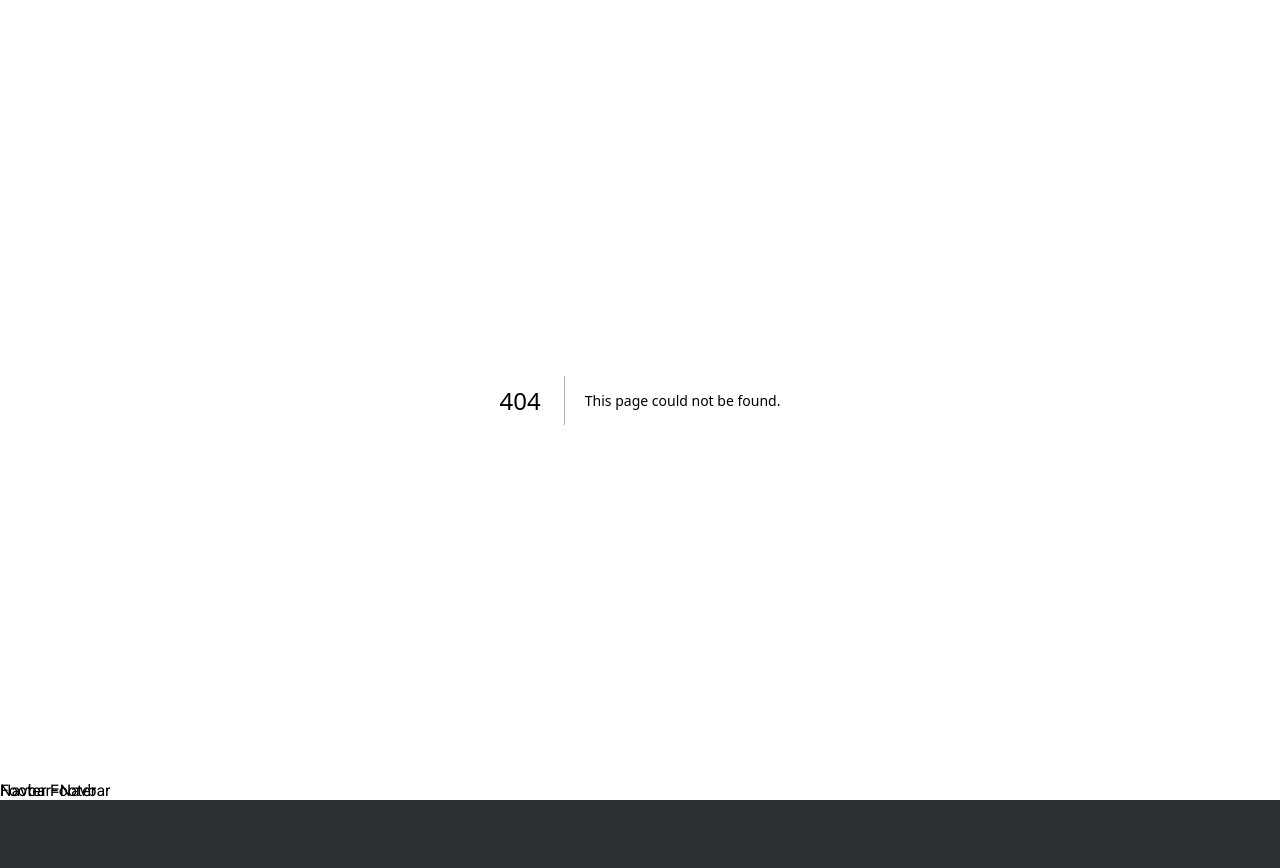
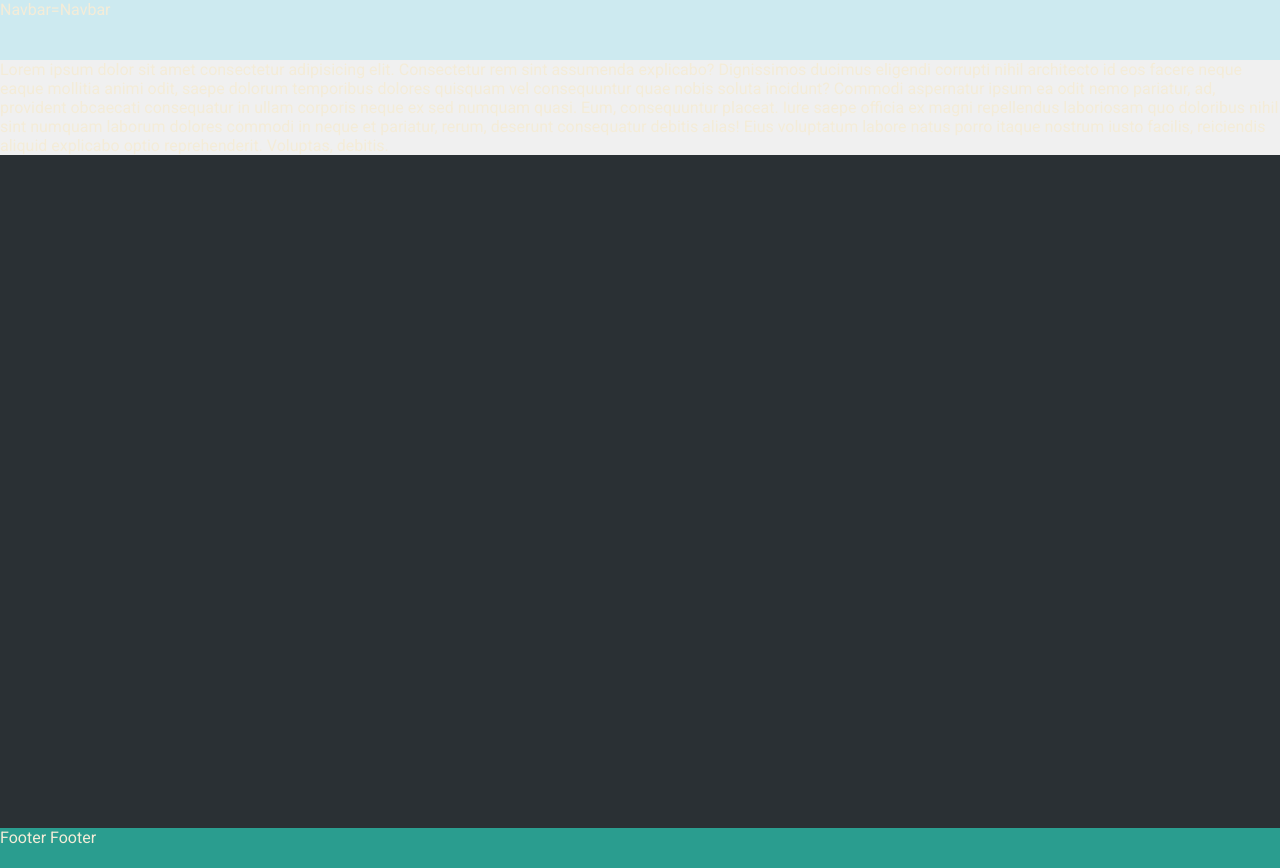
Before and after one commit to Tsirinirina/mes-recettes, a Next.js app: page /page3 in a window 1280 px wide. Before the commit this address had no page. Before the commit the page ends 800 px from the top, so only its background shows below. Built offline with nearby package versions, Linux system fonts and the light colour scheme.

Commit message:
ajout layout page

```diff
--- a/src/app/globals.css
+++ b/src/app/globals.css
@@ -83,6 +83,11 @@ a {
   text-decoration: none;
 }
 
+.main-container {
+  margin-top: 60px;
+  min-height: 96vh;
+}
+
 /* Tablet and Smaller Desktop */
 @media (min-width: 701px) and (max-width: 1120px) {
   .grid {
--- a/src/app/layout.tsx
+++ b/src/app/layout.tsx
@@ -25,7 +25,7 @@ export default function RootLayout({
     <html lang="en">
       <body className={`${roboto.className} `}>
         <Navbar>Navbar</Navbar>
-        {children}
+        <main className={"main-container"}>{children}</main>
         <Footer>Footer</Footer>
       </body>
     </html>
--- a/src/app/page.module.css
+++ b/src/app/page.module.css
@@ -2,7 +2,6 @@
   display: flex;
   flex-direction: column;
   justify-content: center;
-  /* min-height: 100vh; */
   padding: 20px;
   gap: 20px;
 }
--- a/src/app/page1/page1.module.css
+++ b/src/app/page1/page1.module.css
@@ -1,13 +1,5 @@
-.titre {
-  color: var(--danger-color);
-}
-
 .container {
-  display: flex;
-  flex-wrap: wrap;
-  justify-content: space-around;
-  padding: 10px;
-  gap: 20px;
+  background: var(--light-color);
 }
 
 .block {
--- a/src/app/page2/page2.module.css
+++ b/src/app/page2/page2.module.css
@@ -1,7 +1,6 @@
 .container {
   margin: 20px;
   padding: 20px;
-  min-height: 95vh;
   background: var(--light-color);
 }
 
--- /dev/null
+++ b/src/app/page3/page.tsx
@@ -0,0 +1,21 @@
+import style from "./page3.module.css";
+
+const Page3 = () => {
+  return (
+    <div className={style.container}>
+      Lorem ipsum dolor sit amet consectetur adipisicing elit. Consectetur rem
+      sint assumenda explicabo? Dignissimos ducimus eligendi corrupti nihil
+      architecto id eos facere neque eaque mollitia animi odit, saepe dolorum
+      temporibus dolores quisquam vel consequuntur quae nobis soluta incidunt?
+      Commodi aspernatur ipsum ea odit nemo pariatur, ad, provident obcaecati
+      consequatur in ullam corporis neque ex sed numquam quasi. Eum,
+      consequuntur placeat. Iure saepe officia ex magni repellendus laboriosam
+      quo doloribus nihil sint numquam laborum dolores commodi in neque et
+      pariatur, rerum, deserunt consequatur debitis alias! Eius voluptatum
+      labore natus porro itaque nostrum iusto facilis, reiciendis aliquid
+      explicabo optio reprehenderit. Voluptas, debitis.
+    </div>
+  );
+};
+
+export default Page3;
--- /dev/null
+++ b/src/app/page3/page3.module.css
@@ -0,0 +1,3 @@
+.container {
+  background: var(--light-color);
+}
--- a/src/components/footer/footer.style.css
+++ b/src/components/footer/footer.style.css
@@ -1,4 +1,7 @@
-.container {
-  position: fixed;
+.footer-container {
+  /* position: fixed; */
   bottom: 0;
+  width: 100%;
+  height: 40px;
+  background: var(--tertiary-color);
 }
--- a/src/components/footer/footer.tsx
+++ b/src/components/footer/footer.tsx
@@ -3,7 +3,7 @@ export interface FooterProps {
   children: any;
 }
 const Footer: React.FC<FooterProps> = ({ children }) => {
-  return <div className="container">Footer {children}</div>;
+  return <div className="footer-container">Footer {children}</div>;
 };
 
 export default Footer;
--- a/src/components/navbar/navbar.style.css
+++ b/src/components/navbar/navbar.style.css
@@ -1,4 +1,7 @@
-/* .container {
+.navbar-container {
   position: fixed;
   top: 0;
-} */
+  width: 100%;
+  height: 60px;
+  background: var(--blue-light-color);
+}
--- a/src/components/navbar/navbar.tsx
+++ b/src/components/navbar/navbar.tsx
@@ -4,7 +4,7 @@ export interface NavbarProps {
 }
 
 const Navbar: React.FC<NavbarProps> = ({ children }) => {
-  return <div className="container">Navbar={children}</div>;
+  return <div className="navbar-container">Navbar={children}</div>;
 };
 
 export default Navbar;
```
